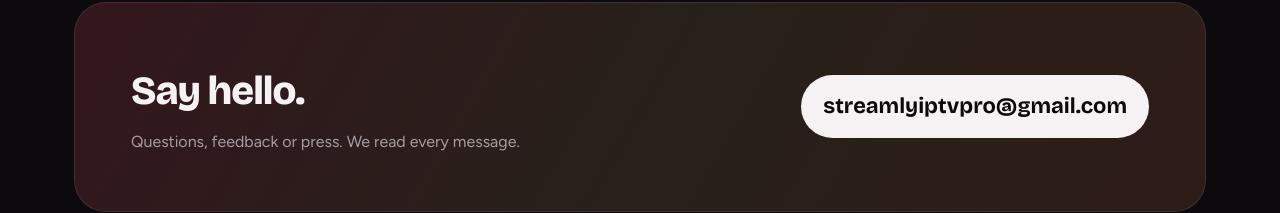
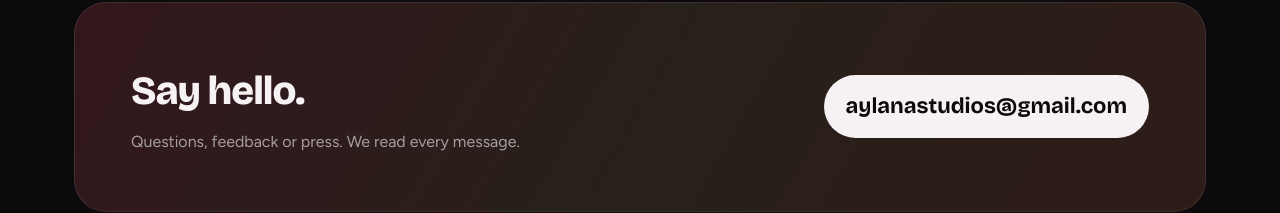
Before and after one commit to aylanastudio/aylanastudio.github.io, a plain HTML site: page index.html in a window 1280 px wide. Shown: the part 3176-3389 px from the top of the page. Drawn offline with nearby package versions, Linux system fonts and the light colour scheme.

Commit message:
Contact email: aylanastudios@gmail.com

```diff
--- a/index.html
+++ b/index.html
@@ -232,7 +232,7 @@ footer a { color: var(--muted); }
 
   <section class="contact" id="contact">
     <div><h2>Say hello.</h2><p>Questions, feedback or press. We read every message.</p></div>
-    <span class="mail">streamlyiptvpro@gmail.com</span>
+    <span class="mail">aylanastudios@gmail.com</span>
   </section>
 </main>
 
```
